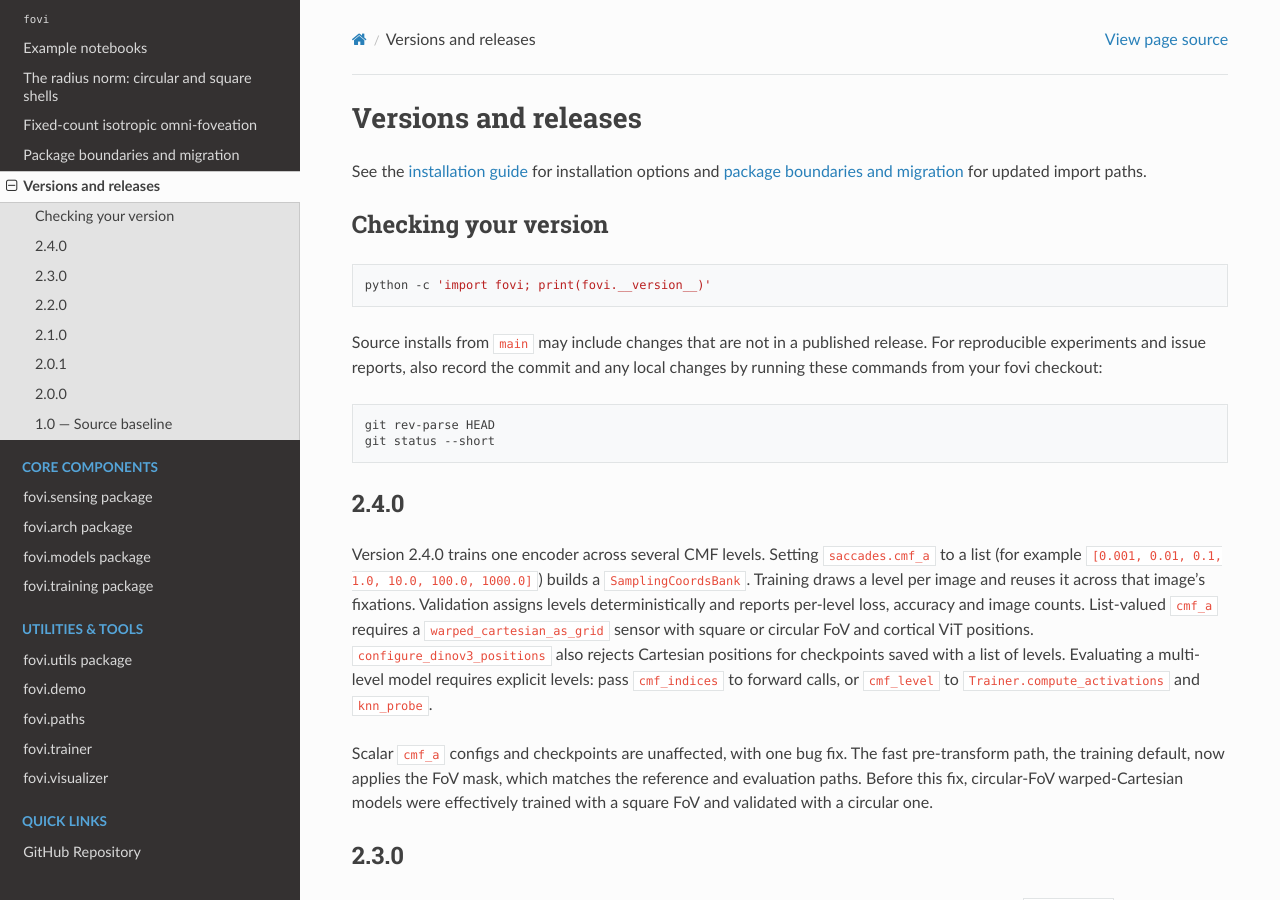
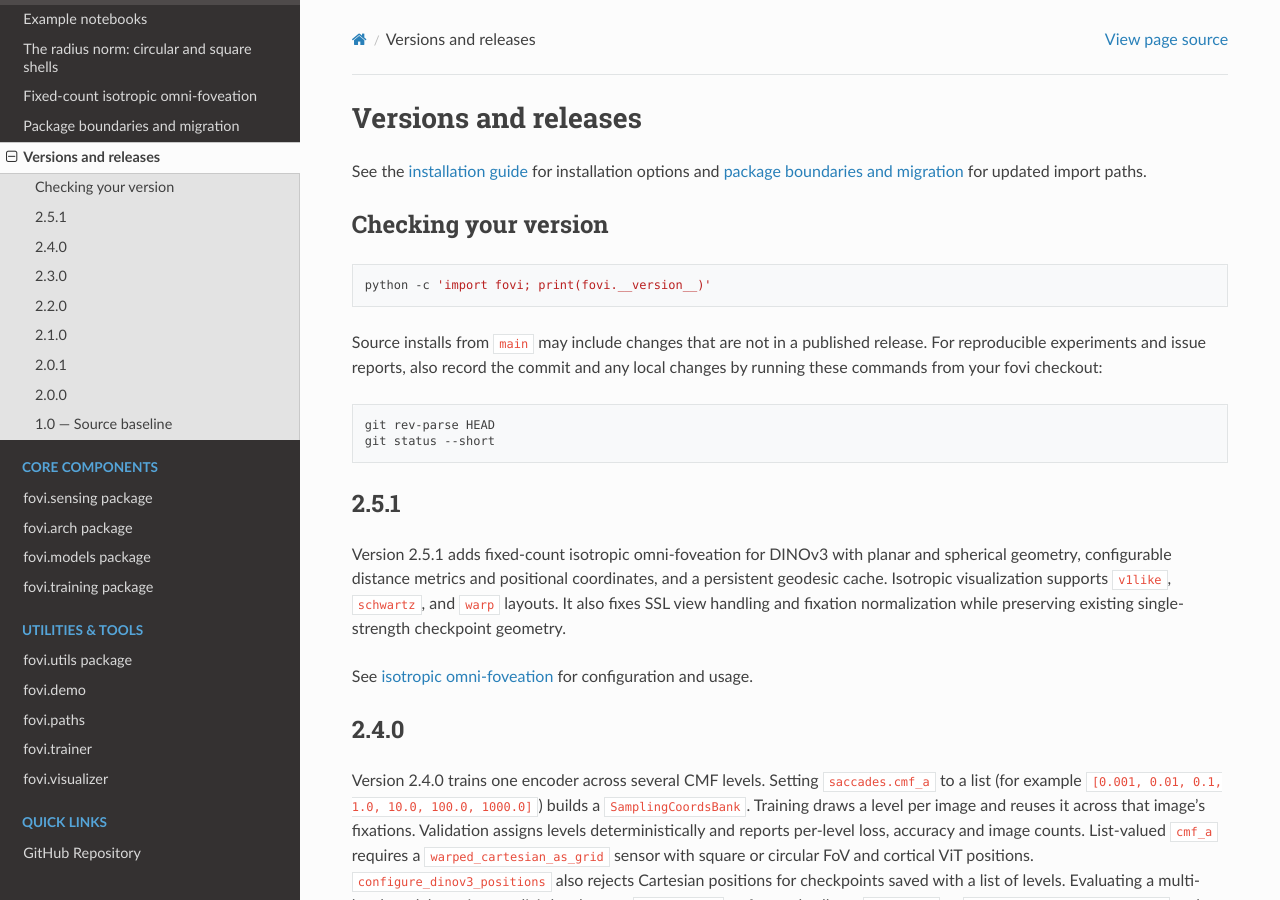
Before and after one commit to nblauch/fovi, a Sphinx documentation site: the page built from docs/releases.md, in a window 1280 px wide and 900 px high. Built offline with Sphinx 7.4.7 and the Read the Docs theme 3.1.0, drawn with Linux system fonts in a browser that asks for light colours.

Commit message:
Bump patch version to 2.5.1

````diff
--- a/docs/releases.md
+++ b/docs/releases.md
@@ -17,6 +17,16 @@ changes by running these commands from your fovi checkout:
 git rev-parse HEAD
 git status --short
 ```
+
+## 2.5.1
+
+Version 2.5.1 adds fixed-count isotropic omni-foveation for DINOv3 with planar
+and spherical geometry, configurable distance metrics and positional coordinates,
+and a persistent geodesic cache. Isotropic visualization supports `v1like`,
+`schwartz`, and `warp` layouts. It also fixes SSL view handling and fixation
+normalization while preserving existing single-strength checkpoint geometry.
+
+See [isotropic omni-foveation](omni_isotropic.md) for configuration and usage.
 
 ## 2.4.0
 
--- a/fovi/_version.py
+++ b/fovi/_version.py
@@ -1,3 +1,3 @@
 """Package version, read by the build backend and documentation."""
 
-__version__ = "2.5.0"
+__version__ = "2.5.1"
````
